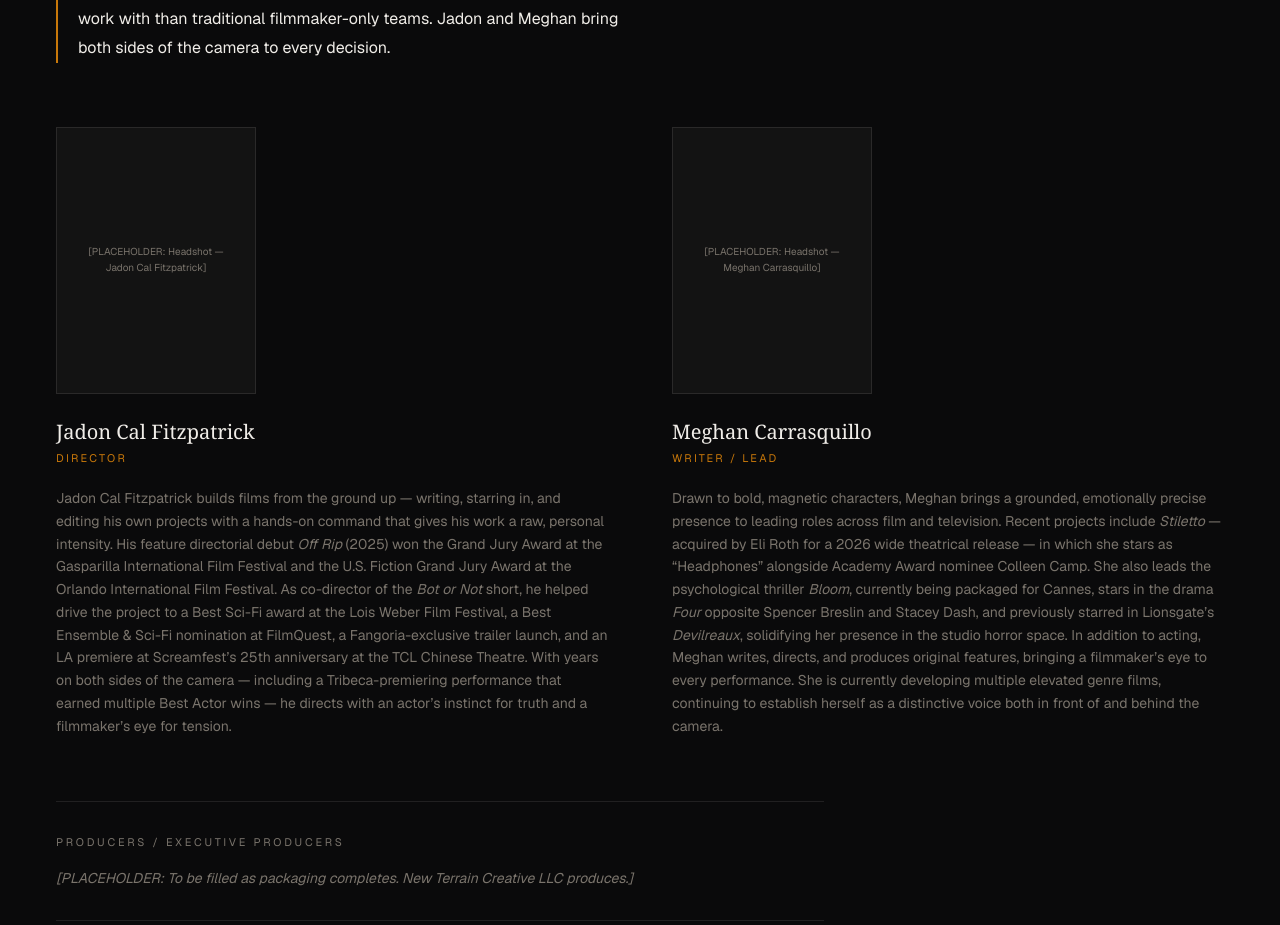
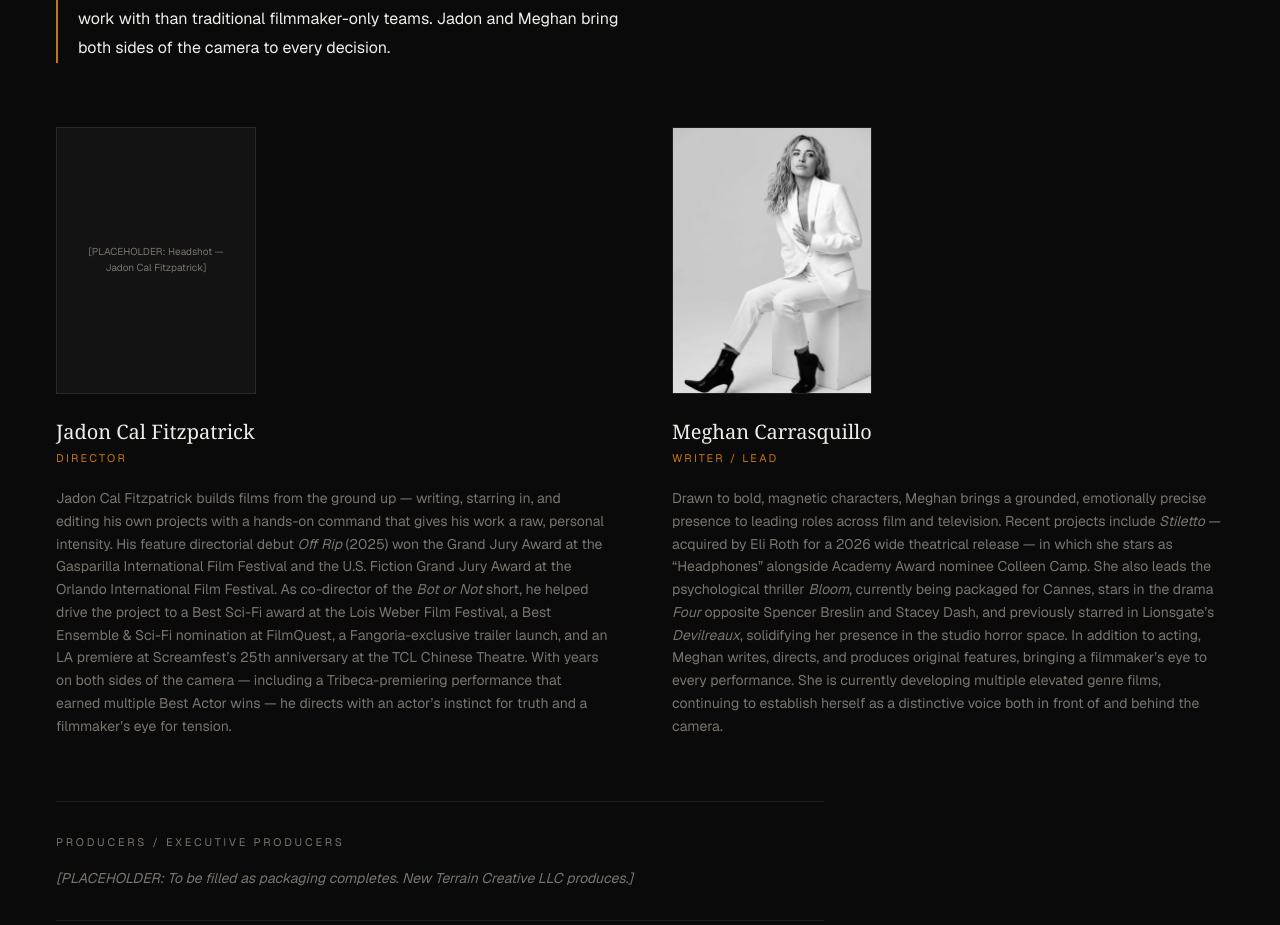
Before and after one commit to JadonFitz/botornot, a Next.js app: page / in a window 1280 px wide. Shown: the part 9740-10665 px from the top of the page. Built offline with nearby package versions, Linux system fonts and the light colour scheme; a web font is replaced by a local one.

Commit message:
Add Meghan Carrasquillo headshot to Team section
Co-Authored-By: Claude Fable 5 <noreply@anthropic.com>

```diff
--- a/app/components/sections/TeamSection.tsx
+++ b/app/components/sections/TeamSection.tsx
@@ -62,11 +62,13 @@ export default function TeamSection() {
           {/* Meghan */}
           <FadeIn delay={0.16}>
             <div>
-              {/* PLACEHOLDER: Headshot — Meghan. Editorial portrait, monochrome-compatible, consistent crop. */}
-              <div className="w-[200px] aspect-[3/4] bg-surface border border-line mb-6 flex items-center justify-center">
-                <p className="text-dim text-[10px] text-center px-4 leading-relaxed">
-                  [PLACEHOLDER: Headshot — Meghan Carrasquillo]
-                </p>
+              <div className="w-[200px] aspect-[3/4] border border-line mb-6 overflow-hidden">
+                {/* eslint-disable-next-line @next/next/no-img-element */}
+                <img
+                  src="/meghan-headshot.jpg"
+                  alt="Meghan Carrasquillo"
+                  className="w-full h-full object-cover"
+                />
               </div>
               <h3 className="font-serif text-xl text-fg mb-1">Meghan Carrasquillo</h3>
               <p className="text-[11px] tracking-[0.2em] uppercase text-accent mb-5">Writer / Lead</p>
```
Also changed, not shown: public/meghan-headshot.jpg (added).
